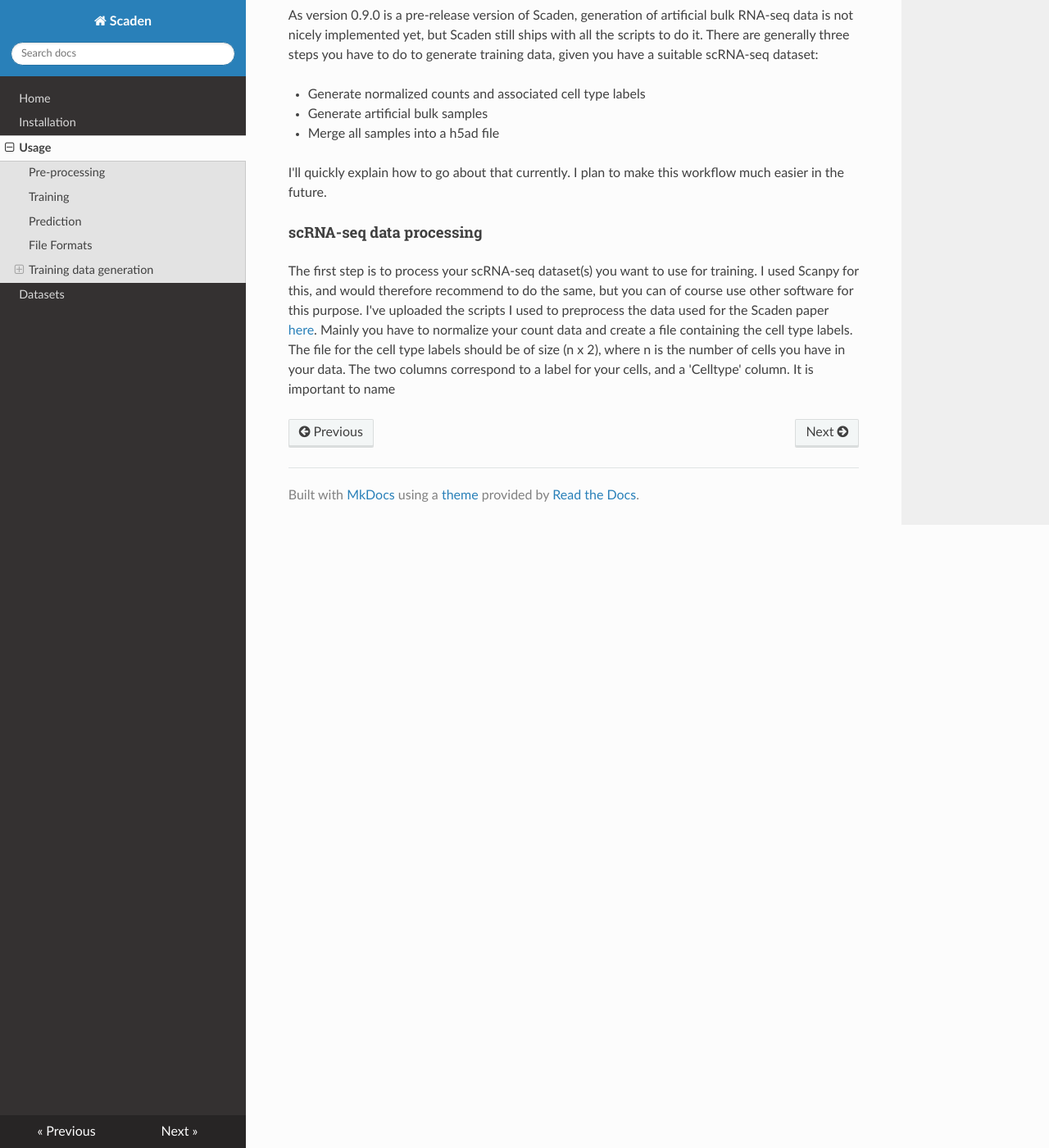
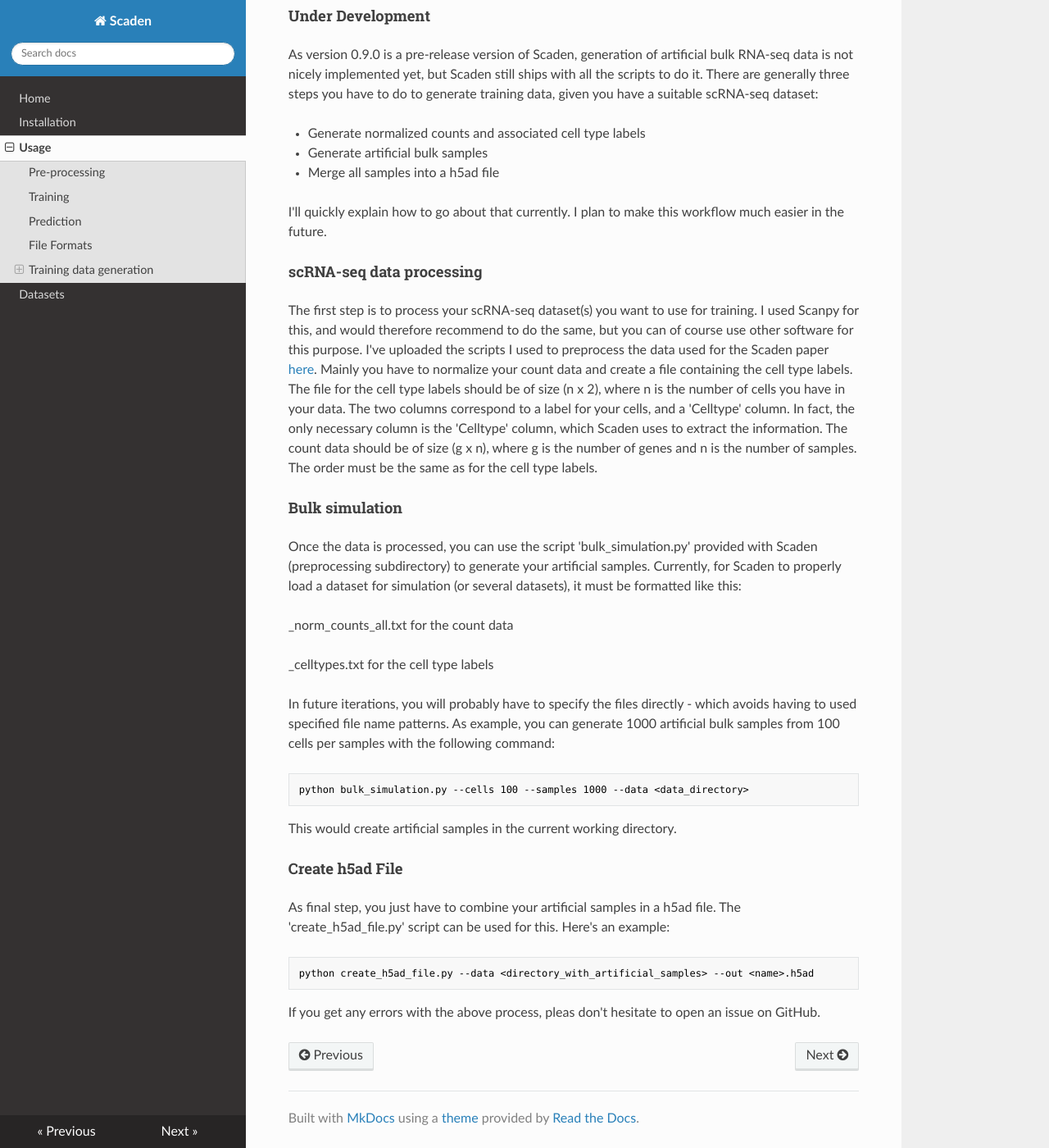
Before and after one commit to KevinMenden/scaden, an MkDocs documentation site: the page built from docs/usage.md, in a window 1280 px wide and 1400 px high, scrolled down 2127 px. Shown: the whole window at 82% size. Built offline with MkDocs 1.6.1, drawn with Linux system fonts in a browser that asks for light colours; nearby versions of some CDN libraries.

Commit message:
Updated Documentation. Small Bug fix in bulk simulation.

````diff
--- a/docs/usage.md
+++ b/docs/usage.md
@@ -81,6 +81,7 @@ Your data can either be raw counts or normalized, just make sure that they are n
 So as long as they are not already in logarithmic space, Scaden will be able to handle both raw and normalized counts / expression values.
 
 ## Training data generation
+#### Under Development
 As version 0.9.0 is a pre-release version of Scaden, generation of artificial bulk RNA-seq data is not nicely implemented yet, but Scaden still ships with all the scripts to do it.
 There are generally three steps you have to do to generate training data, given you have a suitable scRNA-seq dataset:
 
@@ -95,4 +96,31 @@ The first step is to process your scRNA-seq dataset(s) you want to use for train
 recommend to do the same, but you can of course use other software for this purpose. I've uploaded the scripts I used to preprocess
 the data used for the Scaden paper [here](https://doi.org/10.6084/m9.figshare.8234030.v1). Mainly you have to normalize your count data
 and create a file containing the cell type labels. The file for the cell type labels should be of size (n x 2), where n is the number of cells
-you have in your data. The two columns correspond to a label for your cells, and a 'Celltype' column. It is important to name
+you have in your data. The two columns correspond to a label for your cells, and a 'Celltype' column. In fact, the only necessary column is the 'Celltype'
+column, which Scaden uses to extract the information. The count data should be of size (g x n), where g is the number of genes and n is the number of samples.
+The order must be the same as for the cell type labels.
+
+#### Bulk simulation
+Once the data is processed, you can use the script 'bulk_simulation.py' provided with Scaden (preprocessing subdirectory) to generate your artificial samples.
+Currently, for Scaden to properly load a dataset for simulation (or several datasets), it must be formatted like this:
+
+<dataset_name>_norm_counts_all.txt for the count data
+
+<dataset_name>_celltypes.txt for the cell type labels
+
+In future iterations, you will probably have to specify the files directly - which avoids having to used specified file name patterns.
+As example, you can generate 1000 artificial bulk samples from 100 cells per samples with the following command:
+```console
+python bulk_simulation.py --cells 100 --samples 1000 --data <data_directory>
+```
+This would create artificial samples in the current working directory.
+
+
+#### Create h5ad File
+As final step, you just have to combine your artificial samples in a h5ad file. The 'create_h5ad_file.py' script can be used for this.
+Here's an example:
+```console
+python create_h5ad_file.py --data <directory_with_artificial_samples> --out <name>.h5ad
+```
+
+If you get any errors with the above process, pleas don't hesitate to open an issue on GitHub.
````
Also changed, not shown: 1 other file.
